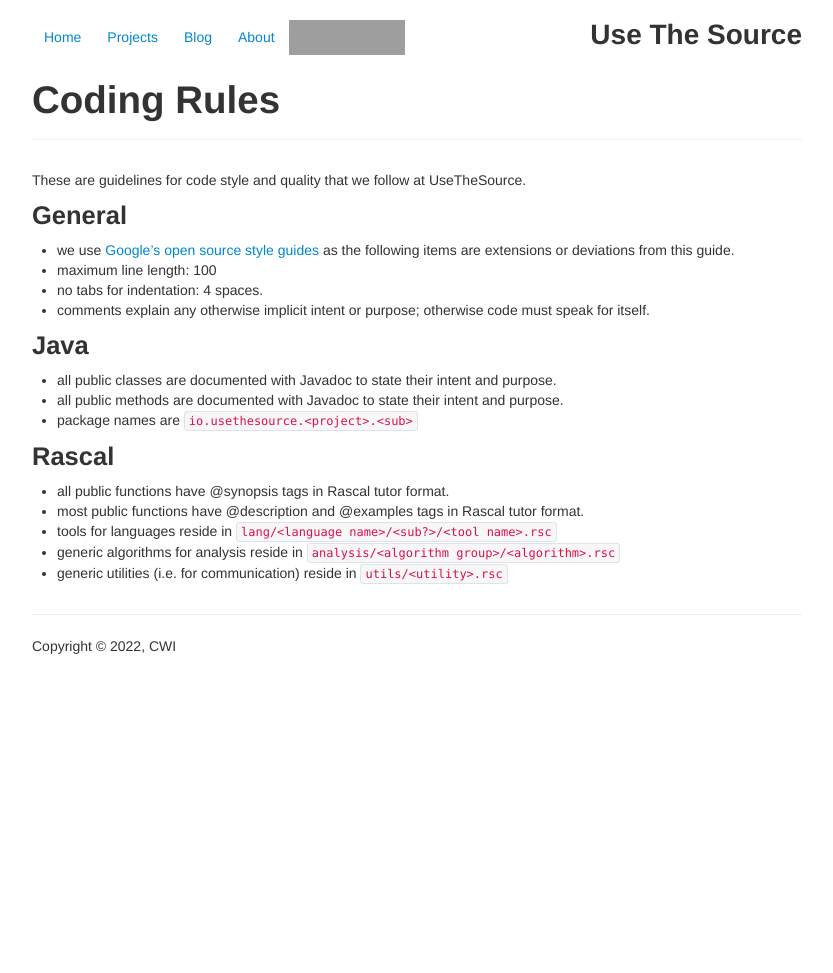
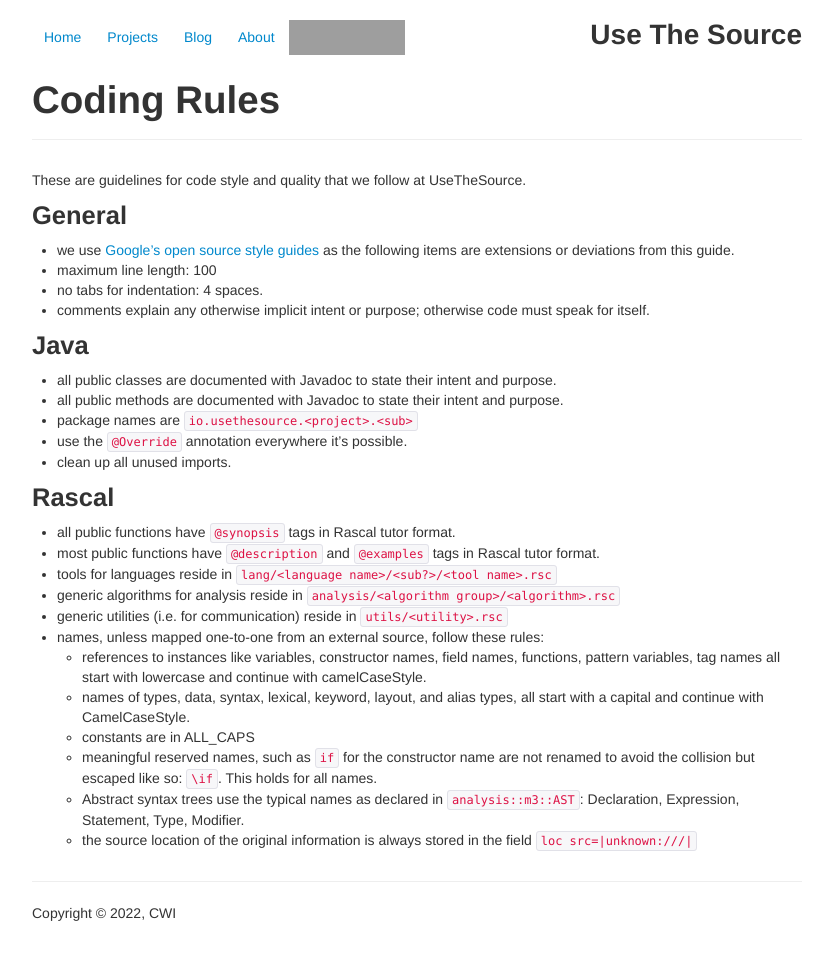
Before and after one commit to usethesource/usethesource.github.io, a Jekyll site: the page built from about/coding.md, in a window 1280 px wide. Shown: the whole page, without its empty margins (223-1056 px from the left). Built offline with Jekyll 4.4.1, drawn with Linux system fonts in a browser that asks for light colours; before the commit the page ends 900 px from its top, so only the background shows below that; grey boxes are pictures that could not be loaded.

Commit message:
Detailed naming conventions more explicitly than referring to Google and java

```diff
--- a/about/coding.md
+++ b/about/coding.md
@@ -18,11 +18,20 @@
 * all public classes are documented with Javadoc to state their intent and purpose.
 * all public methods are documented with Javadoc to state their intent and purpose.
 * package names are `io.usethesource.<project>.<sub>`
+* use the `@Override` annotation everywhere it's possible.
+* clean up all unused imports.
 
 ## Rascal
 
-* all public functions have @synopsis tags in Rascal tutor format.
-* most public functions have @description and @examples tags in Rascal tutor format.
+* all public functions have `@synopsis` tags in Rascal tutor format.
+* most public functions have `@description` and `@examples` tags in Rascal tutor format.
 * tools for languages reside in `lang/<language name>/<sub?>/<tool name>.rsc`
 * generic algorithms for analysis reside in `analysis/<algorithm group>/<algorithm>.rsc`
 * generic utilities (i.e. for communication) reside in `utils/<utility>.rsc`
+* names, unless mapped one-to-one from an external source, follow these rules:
+  * references to instances like variables, constructor names, field names, functions, pattern variables, tag names all start with lowercase and continue with camelCaseStyle.
+  * names of types, data, syntax, lexical, keyword, layout, and alias types, all start with a capital and continue with CamelCaseStyle.
+  * constants are in ALL_CAPS
+  * meaningful reserved names, such as `if` for the constructor name are not renamed to avoid the collision but escaped like so: `\if`. This holds for all names.
+  * Abstract syntax trees use the typical names as declared in `analysis::m3::AST`: Declaration, Expression, Statement, Type, Modifier.
+  * the source location of the original information is always stored in the field `loc src=|unknown:///|`
```
